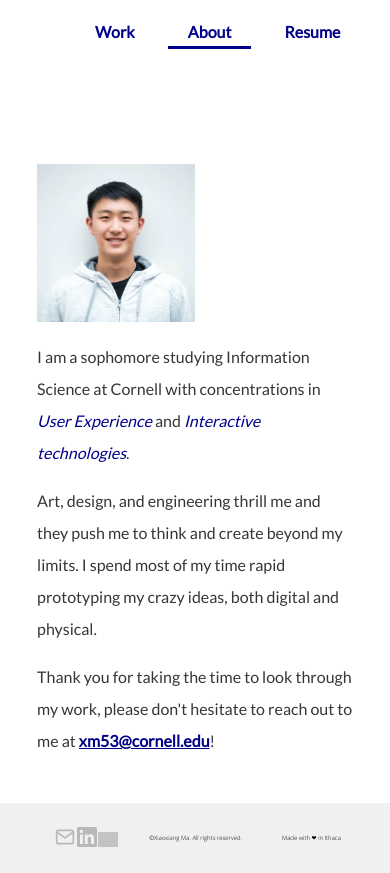
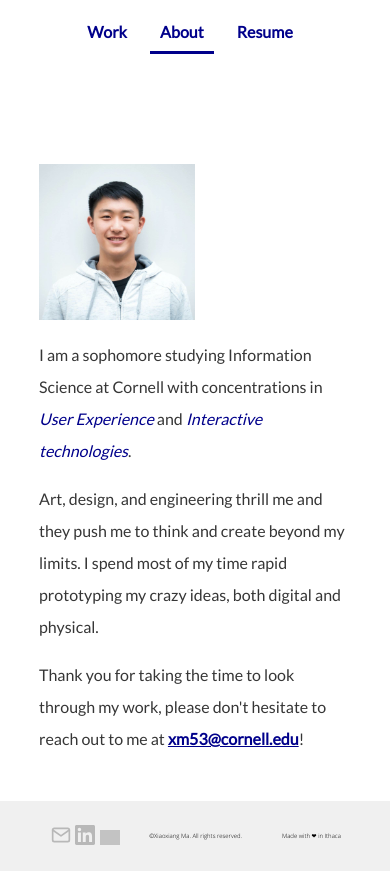
Before and after one commit to xiaoxiang-ma/my-site, a PHP site: page /about.html in a window 390 px wide. Run offline with PHP 8.4, Linux system fonts and the light colour scheme; grey boxes are pictures that could not be loaded.

Commit message:
Mobile footer & width

```diff
--- a/about.html
+++ b/about.html
@@ -31,7 +31,7 @@
 
 </div>
 <div id="footer">
-  <div class="contactarea">
+  <div class="contactarea" id="footericon">
     <a href="mailto:xm53@cornell.edu" target="_blank"><img src="images/contact/mail.svg" class="contactbutton" alt="mail"></a>
     <a href="https://www.linkedin.com/in/xiaoxiang-ma/" target="_blank"><img src="images/contact/linkedin.svg" class="contactbutton" alt="linkedin"></a>
     <a href="https://medium.com/@xiaoxiangma" target="_blank"><img src="images/contact/medium.svg" class="contactbutton" alt="mail" style="filter: opacity(.55);"></a>
--- a/index.html
+++ b/index.html
@@ -78,7 +78,7 @@
 <div class="spacer"></div>
 
 <div id="footer">
-  <div class="contactarea">
+  <div class="contactarea" id="footericon">
     <a href="mailto:xm53@cornell.edu" target="_blank"><img src="images/contact/mail.svg" class="contactbutton" alt="mail"></a>
     <a href="https://www.linkedin.com/in/xiaoxiang-ma/" target="_blank"><img src="images/contact/linkedin.svg" class="contactbutton" alt="linkedin"></a>
     <a href="https://medium.com/@xiaoxiangma" target="_blank"><img src="images/contact/medium.svg" class="contactbutton" alt="mail" style="filter: opacity(.55);"></a>
--- a/styles/v1.css
+++ b/styles/v1.css
@@ -209,7 +209,7 @@ a.resume:hover{
       object-fit: contain;
     }
     #body {
-      width: 90%;
+      width: 80%;
     }
     #footer{
       /* height: 120px!important; */
@@ -224,15 +224,22 @@ a.resume:hover{
       margin: 0 20px 0 20px !important;
       text-align: center;
     }
-    .contactbutton{
-      margin-right: 0 !important;
-      width: 20px !important;
-    }
+
     .contactarea{
       width: 100px;
     }
     #aboutme{
-      width: 90% !important;
+      width: 100% !important;
+    }
+    nav ul li a {
+      padding: 10px;
+    }
+    nav ul {
+    text-align: center;
+    }
+    #footericon .contactbutton{
+      margin-right: 3px !important;
+      width: 20px !important;
     }
 }
 
```
